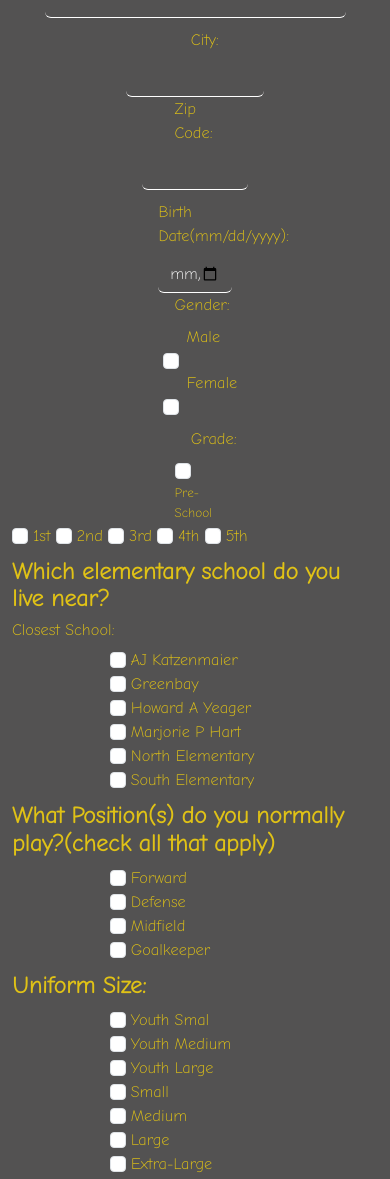
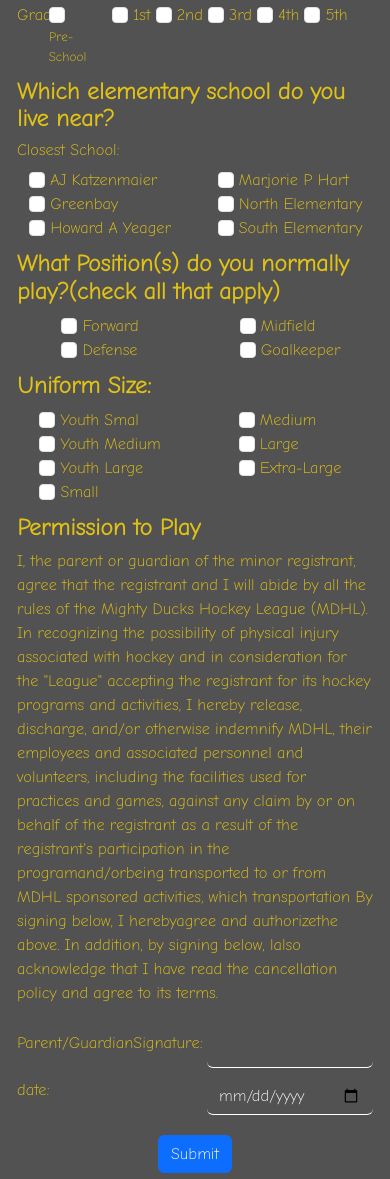
Before and after one commit to Agustin-Oliva/task-practice, a plain HTML site: page register.html in a window 390 px wide. Shown: the part 733-1912 px from the top of the page. Drawn offline with nearby package versions, Linux system fonts and the light colour scheme.

Commit message:
Fix responsive bugs

```diff
--- a/register.html
+++ b/register.html
@@ -4,9 +4,10 @@
     <meta charset="UTF-8">
     <meta http-equiv="X-UA-Compatible" content="IE=edge">
     <meta name="viewport" content="width=device-width, initial-scale=1.0">
+    <link href="https://cdn.jsdelivr.net/npm/bootstrap@5.3.0-alpha1/dist/css/bootstrap.min.css" rel="stylesheet" integrity="sha384-GLhlTQ8iRABdZLl6O3oVMWSktQOp6b7In1Zl3/Jr59b6EGGoI1aFkw7cmDA6j6gD" crossorigin="anonymous">
     <link rel="stylesheet" href="./styles/styles-prop.css">
     <link href="https://fonts.googleapis.com/css2?family=Comic+Neue:wght@300&family=Roboto:wght@300&display=swap" rel="stylesheet">
-    <link href="https://cdn.jsdelivr.net/npm/bootstrap@5.3.0-alpha1/dist/css/bootstrap.min.css" rel="stylesheet" integrity="sha384-GLhlTQ8iRABdZLl6O3oVMWSktQOp6b7In1Zl3/Jr59b6EGGoI1aFkw7cmDA6j6gD" crossorigin="anonymous">
+
     <title>Register</title>
 </head>
 <body>
@@ -173,7 +174,8 @@
                 <h3>Which elementary school do you live near?</h3>
                 <h6>Closest School:</h6>
 
-                <div class="col-6">
+                <div class="col-6 col-cen">
+                    <div class="div-check-cont">
                         <div class="div-check">
                             <input class="form-check-input" type="checkbox" value="" id="flexCheckDefault">
                             <label class="form-check-label" for="flexCheckDefault">
@@ -192,10 +194,13 @@
                                 Howard A Yeager
                               </label>
                         </div>
+                    </div>
+
 
                 </div>
 
-                <div class="col-6">
+                <div class="col-6 col-cen">
+                    <div class="div-check-cont">
                         <div class="div-check">
                             <input class="form-check-input" type="checkbox" value="" id="flexCheckDefault">
                             <label class="form-check-label" for="flexCheckDefault">
@@ -214,7 +219,7 @@
                                 South Elementary
                               </label>
                         </div>
-
+                    </div>
             </div>
 
             </div>
@@ -223,7 +228,8 @@
             <div class="row row-sect-three">
                 <h3>What Position(s) do you normally play?(check all that apply)</h3>
 
-                <div class="col-6">
+                <div class="col-6 col-cen">
+                    <div class="div-check-cont">
                         <div class="div-check">
                             <input class="form-check-input" type="checkbox" value="" id="flexCheckDefault">
                             <label class="form-check-label" for="flexCheckDefault">
@@ -238,7 +244,10 @@
                         </div>
                     </div>
 
-                <div class="col-6">
+                </div>
+
+                <div class="col-6 col-cen">
+                    <div class="div-check-cont">
                         <div class="div-check">
                             <input class="form-check-input" type="checkbox" value="" id="flexCheckDefault">
                             <label class="form-check-label" for="flexCheckDefault">
@@ -252,13 +261,15 @@
                               </label>
                         </div>
                 </div>
+                    </div>
 
             </div>
 
             <div class="row row-sect-four">
                 <h3>Uniform Size:</h3>
 
-                <div class="col-6">
+                <div class="col-6 col-cen">
+                    <div class="div-check-cont">
                         <div class="div-check">
                             <input class="form-check-input" type="checkbox" value="" id="flexCheckDefault">
                             <label class="form-check-label" for="flexCheckDefault">
@@ -285,7 +296,10 @@
                         </div>
                     </div>
 
-                <div class="col-6">
+                </div>
+
+                <div class="col-6 col-cen">
+                    <div class="div-check-cont">
                         <div class="div-check">
                             <input class="form-check-input" type="checkbox" value="" id="flexCheckDefault">
                             <label class="form-check-label" for="flexCheckDefault">
@@ -305,6 +319,8 @@
                               </label>
                         </div>
                 </div>
+                    </div>
+
 
             </div>
 
--- a/styles/styles-prop.css
+++ b/styles/styles-prop.css
@@ -185,8 +185,6 @@ main{
   .semi-article{
     display: flex;
     justify-content: space-between;
-
-
   }
 
    span{
@@ -213,7 +211,7 @@ main{
    }
    .container-form{
     padding: 10px;
-    margin: 30px 0;
+    margin: 30px auto;
     border-radius: 15px;
     color: #e0c216;
     box-shadow: 10px 10px 10px rgb(250, 247, 247);
@@ -227,7 +225,6 @@ main{
     justify-content: center;
     padding: 10px;
    }
-
   .container-map{
     background-color: #535252;
     padding: 30px;
@@ -241,6 +238,11 @@ main{
     display: flex;
     flex-direction: column;
     align-items: center;
+  }
+
+  .col-cen{
+    display: flex;
+    justify-content: center;
   }
 
   iframe{
@@ -313,9 +315,9 @@ main{
    }
 }
 
-/* Media Query para celular small */
+/* Media Query para celular */
 
-@media (max-width:490px){
+@media (max-width:590px){
     .logo{
         left: 0;
     }
@@ -334,7 +336,7 @@ main{
     .container-map{
         width: 80% !important;
     }
-    .row{
+    .row-map{
         display: flex;
         flex-direction: column;
         align-items: center;
@@ -350,5 +352,3 @@ main{
         flex-direction: column;
     }
 }
-'
-'
```
Also changed, not shown: matches.html (+2 -2 lines). Lines whose indentation alone changed are shown as unchanged.
